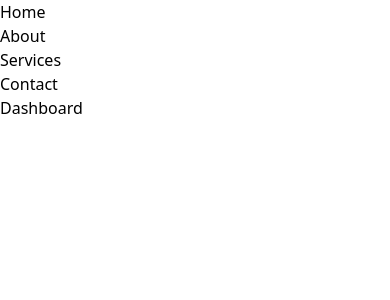
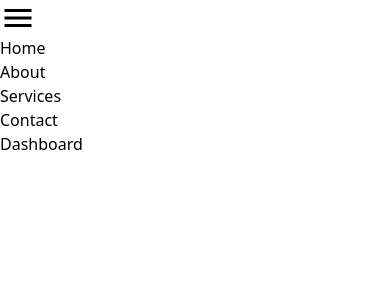
Before and after one commit to jnakht/price-options-module, a React (Vite) app: page / in a window 390 px wide. Shown: the top 300 px of the page. Built offline with nearby package versions, Linux system fonts and the light colour scheme.

Commit message:
open close icon added

```diff
--- a/package.json
+++ b/package.json
@@ -10,8 +10,10 @@
     "preview": "vite preview"
   },
   "dependencies": {
+    "prop-types": "^15.8.1",
     "react": "^19.0.0",
-    "react-dom": "^19.0.0"
+    "react-dom": "^19.0.0",
+    "react-icons": "^5.5.0"
   },
   "devDependencies": {
     "@eslint/js": "^9.21.0",
--- a/src/Components/Link/Link.jsx
+++ b/src/Components/Link/Link.jsx
@@ -1,9 +1,12 @@
 
-
+import PropTypes from 'prop-types';
 const Link = ({route}) => {
     return (
         <li><a href={route.path}>{route.name}</a></li>
     );
 };
 
+Link.propTypes = {
+    route: PropTypes.object.isRequired,
+}
 export default Link;
--- a/src/Components/NavBar/NavBar.jsx
+++ b/src/Components/NavBar/NavBar.jsx
@@ -1,5 +1,7 @@
+import { useState } from "react";
 import Link from "../Link/Link";
-
+import { IoMdMenu } from "react-icons/io";
+import { IoClose } from "react-icons/io5";
 
 const NavBar = () => {
     const routes = [
@@ -9,8 +11,18 @@ const NavBar = () => {
         { id: 4, path: "/contact", name: "Contact" },
         { id: 5, path: "/dashboard", name: "Dashboard" }
       ];
+
+      const [openClose, setOpenClose] = useState(true);
     return (
         <nav>
+            <div className="text-4xl md:hidden">
+                {
+                    (openClose===true) ?
+                    <IoMdMenu onClick={() => setOpenClose(!openClose)} /> :
+                    <IoClose onClick={() => setOpenClose(!openClose)} />
+                }
+
+            </div>
            <ul className="md:flex gap-10">
            {
                 routes.map(route => <Link key={route.id} route={route}></Link>)
```
Also changed, not shown: 1 other file (tests, documents, lock files or other folders).
